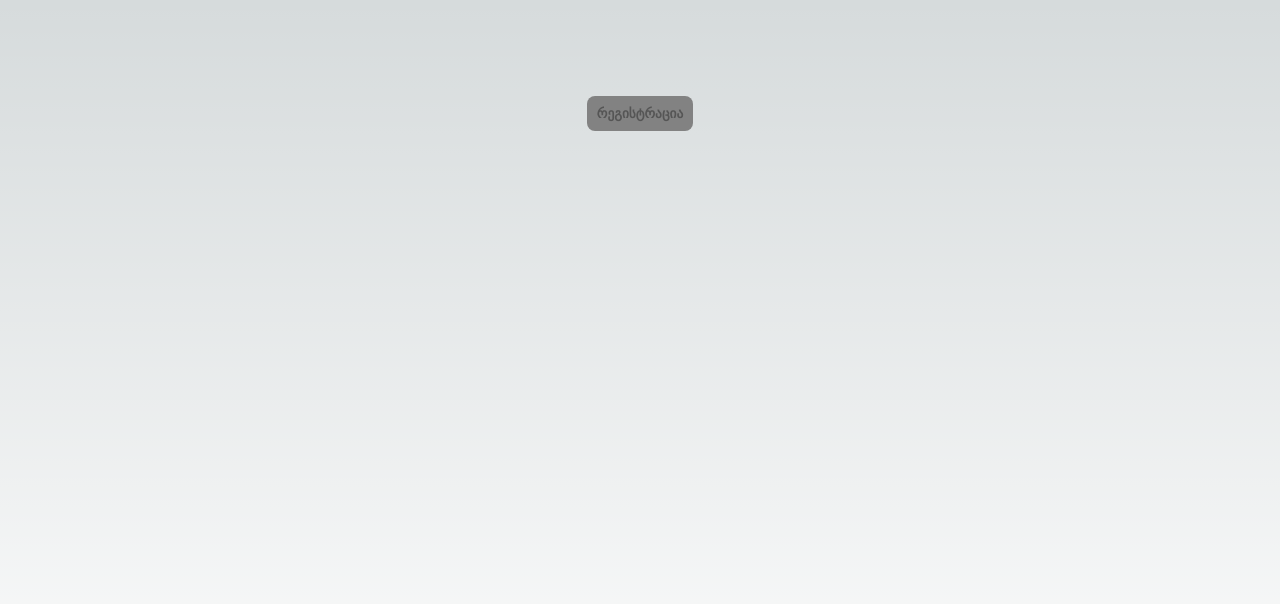
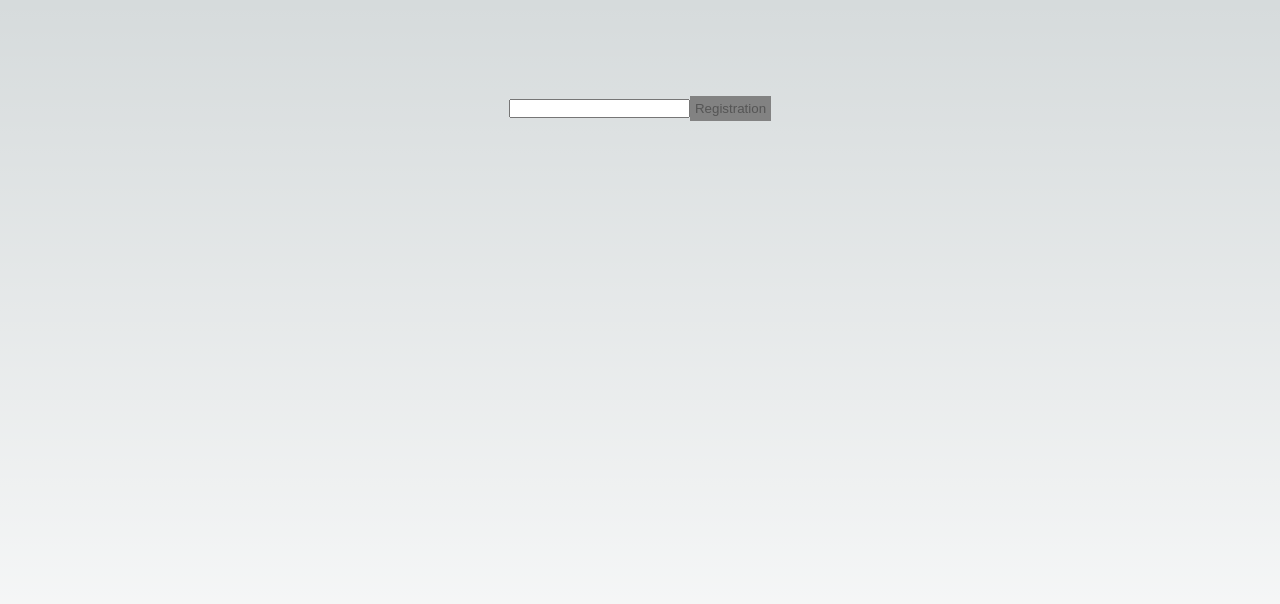
Before and after one commit to ItsYoungCoder/next-course-for-begginer, a Next.js app: page / in a window 1280 px wide. Shown: the top 604 px of the page. Built offline with nearby package versions, Linux system fonts and the light colour scheme.

Commit message:
change button component and make validation

```diff
--- a/app/components/button/Button.tsx
+++ b/app/components/button/Button.tsx
@@ -1,21 +1,22 @@
 'use client'
+import { useState } from 'react'
 import styles from './button.module.scss'
 
-type Props = {
-    title: string;
-    mode?: 'open' | 'block';
-}
-export default (props: Props) => {
-    const classes = [styles.button];
+export default () => {
 
-    if(props.mode == 'block') {
-        classes.push(styles.outline)
-    } else {
-        classes.push(styles.fill)
+    const [text, setText] = useState('')
+    const classes = [styles.button]
+
+    const inputText = (e: any) => {
+        setText(e.target.value)
     }
-
-
+    if(text.length < 8) {
+        classes.push(styles.disabled)
+    }
     return (
-        <button className={classes.join(' ')}>{props.title}</button>
+        <div>
+            <input type="text" value={text} onChange={inputText} />
+            <button className={classes.join(' ')}>Registration</button>
+        </div>
     )
 }
--- a/app/components/button/button.module.scss
+++ b/app/components/button/button.module.scss
@@ -1,15 +1,14 @@
 .button {
     border: none;
-    padding: 10px;
-    border-radius: 8px;
-    font-weight: bold;
+    padding: 5px;
+    font-family: sans-serif;
     cursor: pointer;
 }
-.fill {
+.enable {
     background: white;
     color: black;
 }
-.outline {
+.disabled {
     background: rgb(130, 130, 130);
     color: rgb(85, 85, 85);
     cursor: default;
--- a/app/page.tsx
+++ b/app/page.tsx
@@ -5,7 +5,7 @@ import Button from "./components/button/Button";
 export default function Home() {
   return (
     <main className={styles.main}>
-      <Button title="რეგისტრაცია" mode="block" />
+      <Button />
     </main>
   );
 }
```
